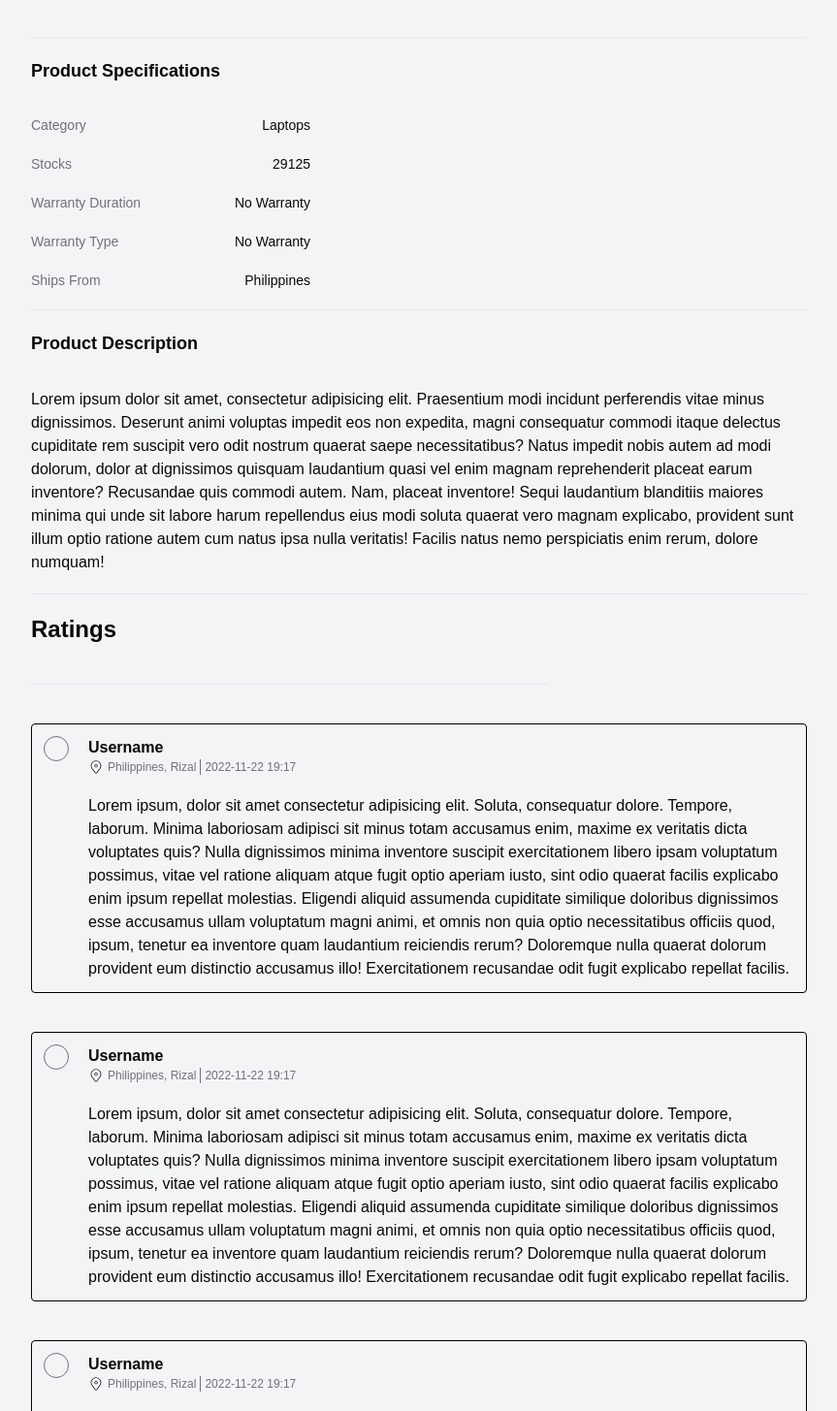
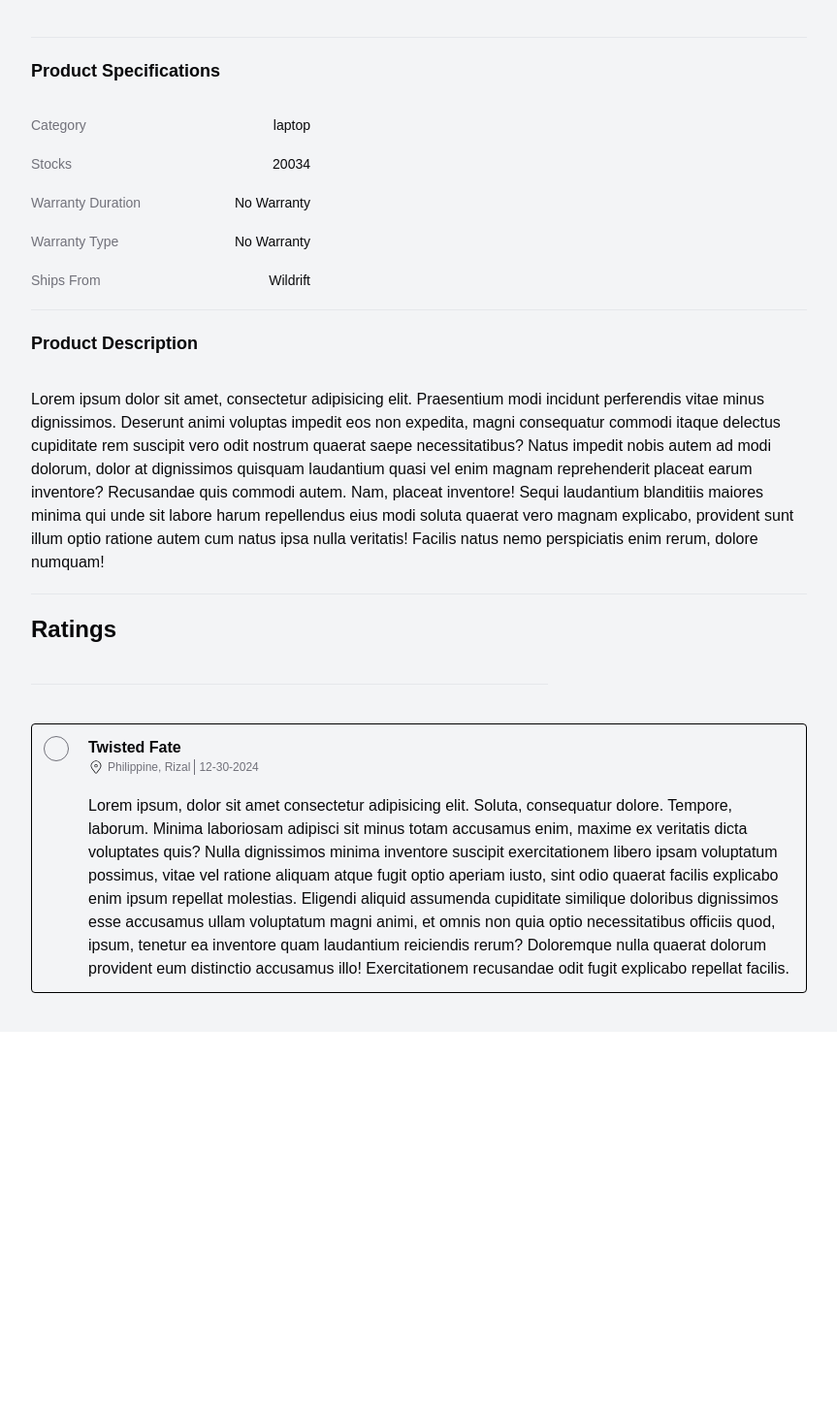
Before and after one commit to username-amp/e-commerce-app, a Next.js app: page /dashboard/products/1 in a window 1280 px wide. Shown: the part 815-2270 px from the top of the page at 97% size, without its empty margins (208-1071 px from the left). After the commit the page ends 1879 px from the top, so only its background shows below. Built offline with nearby package versions, Linux system fonts and the light colour scheme; what tailwindcss-animated would draw is missing.

Commit message:
`Updated product details page with new props and testimonials`

```diff
--- a/src/app/dashboard/products/[id]/page.jsx
+++ b/src/app/dashboard/products/[id]/page.jsx
@@ -33,19 +33,25 @@ export default function Page({ params }) {
                 <Separator className="bg-gray-200 w-2/3" />
 
                 {/* Seller profile */}
-                <StoreProfile StoreName={"Techzone"} verified={true} ratings={4.19} sold={43.3} products={100} joined_At={'1 year ago'}/>
+                <StoreProfile StoreName={"Techzone"} verified={true} ratings={4.19} sold={43.3} products={100} joined_At={'1 year ago'} storePath={"#"}/>
 
                 <Separator className="bg-gray-200 w-2/3" />
                 {/* Product specifications */}
-                <ProductSpecification />
+                <ProductSpecification category={"laptop"} stocks={20034} hasWarranty={false} warrantyType={false} shipsFrom={"Wildrift"}/>
 
                  <Separator className="bg-gray-200 w-2/3" />
                 {/* Product description */}
-                 <ProductDescription />
+                 <ProductDescription descriptions={null} />
 
                 <Separator className="bg-gray-200 w-2/3" />
                 {/* Product testimonials */}
-                <ProductTestimonials />
+                <ProductTestimonials testimonials={[{
+                  username : "Twisted Fate",
+                  location : "Philippine, Rizal",
+                  created_at : "12-30-2024",
+                  testimonial : null
+                }]}/>
+
             </div>
         </div>
     </div>
--- a/src/components/ui/product-details.jsx
+++ b/src/components/ui/product-details.jsx
@@ -17,6 +17,9 @@ import { Button } from "@/components/ui/button";
 
 import { FaShippingFast } from "react-icons/fa";
 import { CiLocationOn } from "react-icons/ci";
+
+
+// Kulang pa for select input
 export const ProductDetails = () => {
 
     const stars = setRatings(3.0);
@@ -125,9 +128,7 @@ export const ProductDetails = () => {
   )
 }
 
-// Props kulang
-
-export const ProductSpecification = () =>{
+export const ProductSpecification = ({category, stocks, hasWarranty, warrantyType, shipsFrom}) =>{
     return(
         <div className="w-full flex justify-center">
             <section className=" w-2/3 ">
@@ -137,27 +138,27 @@ export const ProductSpecification = () =>{
                     <div className="flex flex-col gap-5 w-72 justify-start">
                       <div className="flex flex-row gap-5 text-sm w-full justify-between">
                         <span className="text-muted-foreground">Category</span>
-                        <span>Laptops</span>
+                        <span>{category}</span>
                       </div>
 
                       <div className="flex flex-row gap-5 text-sm w-full justify-between">
                         <span className="text-muted-foreground">Stocks</span>
-                        <span>29125</span>
+                        <span>{stocks}</span>
                       </div>
 
                       <div className="flex flex-row gap-5 text-sm w-full justify-between">
                         <span className="text-muted-foreground">Warranty Duration</span>
-                        <span>No Warranty</span>
+                        <span>{!hasWarranty ? "No Warranty" : "6mo."}</span>
                       </div>
 
                       <div className="flex flex-row gap-5 text-sm w-full justify-between">
                         <span className="text-muted-foreground">Warranty Type</span>
-                        <span>No Warranty</span>
+                        <span>{!hasWarranty || !warrantyType ? "No Warranty" : "MIT"}</span>
                       </div>
 
                       <div className="flex flex-row gap-5 text-sm w-full justify-between items-start">
                         <span className="text-muted-foreground">Ships From</span>
-                        <span>Philippines</span>
+                        <span>{shipsFrom}</span>
                       </div>
                     </div>
                   </div>
@@ -166,7 +167,7 @@ export const ProductSpecification = () =>{
     );
 }
 
-export const ProductDescription = () =>{
+export const ProductDescription = ({descriptions}) =>{
     return(
         <div className="w-full flex justify-center">
             <section className=" w-2/3 ">
@@ -174,7 +175,10 @@ export const ProductDescription = () =>{
                     <h1 className="text-lg font-semibold">Product Description</h1>
 
                     <div className="flex flex-col gap-5 w-full justify-start">
-                          Lorem ipsum dolor sit amet, consectetur adipisicing elit. Praesentium modi incidunt perferendis vitae minus dignissimos. Deserunt animi voluptas impedit eos non expedita, magni consequatur commodi itaque delectus cupiditate rem suscipit vero odit nostrum quaerat saepe necessitatibus? Natus impedit nobis autem ad modi dolorum, dolor at dignissimos quisquam laudantium quasi vel enim magnam reprehenderit placeat earum inventore? Recusandae quis commodi autem. Nam, placeat inventore! Sequi laudantium blanditiis maiores minima qui unde sit labore harum repellendus eius modi soluta quaerat vero magnam explicabo, provident sunt illum optio ratione autem cum natus ipsa nulla veritatis! Facilis natus nemo perspiciatis enim rerum, dolore numquam!
+                          {descriptions ?
+                                        descriptions
+                                        :
+                                        "Lorem ipsum dolor sit amet, consectetur adipisicing elit. Praesentium modi incidunt perferendis vitae minus dignissimos. Deserunt animi voluptas impedit eos non expedita, magni consequatur commodi itaque delectus cupiditate rem suscipit vero odit nostrum quaerat saepe necessitatibus? Natus impedit nobis autem ad modi dolorum, dolor at dignissimos quisquam laudantium quasi vel enim magnam reprehenderit placeat earum inventore? Recusandae quis commodi autem. Nam, placeat inventore! Sequi laudantium blanditiis maiores minima qui unde sit labore harum repellendus eius modi soluta quaerat vero magnam explicabo, provident sunt illum optio ratione autem cum natus ipsa nulla veritatis! Facilis natus nemo perspiciatis enim rerum, dolore numquam!"}
                     </div>
                   </div>
                 </section>
@@ -182,7 +186,7 @@ export const ProductDescription = () =>{
     );
 }
 
-export const ProductTestimonials = () =>{
+export const ProductTestimonials = ({testimonials}) =>{
     return(
         <div className="w-full flex justify-center ">
             <section className="flex flex-col  w-2/3 gap-10">
@@ -191,7 +195,7 @@ export const ProductTestimonials = () =>{
 
                                 {/* Customers testimonials */}
                                   {
-                                    Array.from({ length: 5 }).map((_, index) => {
+                                    testimonials.map((testimonial, index) => {
                                       return (
                                         <div className="w-full border border-black rounded-sm p-3" key={index}>
                                           <div className="flex flex-row gap-5">
@@ -209,19 +213,24 @@ export const ProductTestimonials = () =>{
                                             </div>
                                             <div>
                                               <div className="flex flex-col w-full">
-                                                <h3 className="font-bold text-md">Username</h3>
+                                                <h3 className="font-bold text-md">{testimonial.username}</h3>
                                                 <div className="flex flex-row w-full ">
                                                   <div className="flex gap-1 w-full">
                                                     <CiLocationOn />
-                                                    <span className="text-xs text-muted-foreground"> Philippines, Rizal</span>
+                                                    <span className="text-xs text-muted-foreground"> {testimonial.location}</span>
                                                     <Separator orientation="vertical" className="bg-muted-foreground" />
-                                                    <span className="text-xs text-muted-foreground">2022-11-22 19:17</span>
+                                                    <span className="text-xs text-muted-foreground">{testimonial.created_at}</span>
                                                   </div>
                                                 </div>
 
                                                 {/* Customers comments */}
                                                 <div className="mt-5">
-                                                  Lorem ipsum, dolor sit amet consectetur adipisicing elit. Soluta, consequatur dolore. Tempore, laborum. Minima laboriosam adipisci sit minus totam accusamus enim, maxime ex veritatis dicta voluptates quis? Nulla dignissimos minima inventore suscipit exercitationem libero ipsam voluptatum possimus, vitae vel ratione aliquam atque fugit optio aperiam iusto, sint odio quaerat facilis explicabo enim ipsum repellat molestias. Eligendi aliquid assumenda cupiditate similique doloribus dignissimos esse accusamus ullam voluptatum magni animi, et omnis non quia optio necessitatibus officiis quod, ipsum, tenetur ea inventore quam laudantium reiciendis rerum? Doloremque nulla quaerat dolorum provident eum distinctio accusamus illo! Exercitationem recusandae odit fugit explicabo repellat facilis.
+                                                  {testimonial.testimonial ?
+                                                                testimonial.testimonial
+                                                               :
+                                                               "Lorem ipsum, dolor sit amet consectetur adipisicing elit. Soluta, consequatur dolore. Tempore, laborum. Minima laboriosam adipisci sit minus totam accusamus enim, maxime ex veritatis dicta voluptates quis? Nulla dignissimos minima inventore suscipit exercitationem libero ipsam voluptatum possimus, vitae vel ratione aliquam atque fugit optio aperiam iusto, sint odio quaerat facilis explicabo enim ipsum repellat molestias. Eligendi aliquid assumenda cupiditate similique doloribus dignissimos esse accusamus ullam voluptatum magni animi, et omnis non quia optio necessitatibus officiis quod, ipsum, tenetur ea inventore quam laudantium reiciendis rerum? Doloremque nulla quaerat dolorum provident eum distinctio accusamus illo! Exercitationem recusandae odit fugit explicabo repellat facilis."
+                                                  }
+
                                                 </div>
                                               </div>
                                             </div>
--- a/src/components/ui/store-profile.jsx
+++ b/src/components/ui/store-profile.jsx
@@ -6,7 +6,7 @@ import { VscUnverified } from "react-icons/vsc";
 
 import { Button } from "@/components/ui/button";
 import Image from 'next/image';
-export default function StoreProfile({StoreName, verified, ratings, sold, products, joined_At}) {
+export default function StoreProfile({StoreName, verified, ratings, sold, products, joined_At, storePath}) {
 
 
 
@@ -35,7 +35,7 @@ export default function StoreProfile({StoreName, verified, ratings, sold, produc
                                 <span className="font-semibold text-muted-foreground text-sm">{verified ? 'Verified' : 'Unverified'}</span>
                               </div>
                               <div className="flex mt-2">
-                                <Link href={'#'}>
+                                <Link href={storePath}>
                                   <Button className="font-semibold border border-[#2B8FD8] text-[#2B8FD8] hover:text-[#37A6D8] hover:border-[#37A6D8]" variant="outline"><FaStore /> View Shop</Button>
                                 </Link>
                               </div>
```
